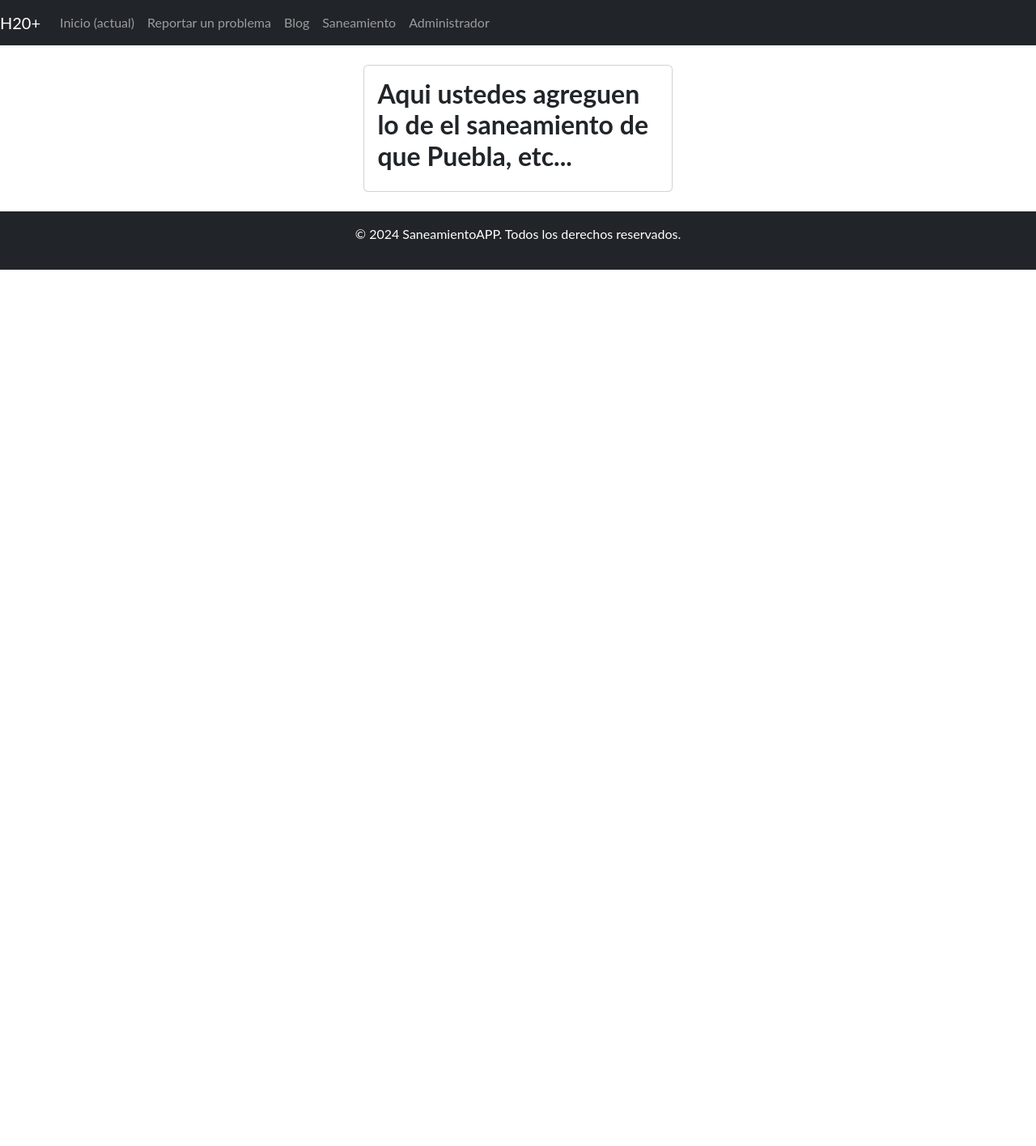
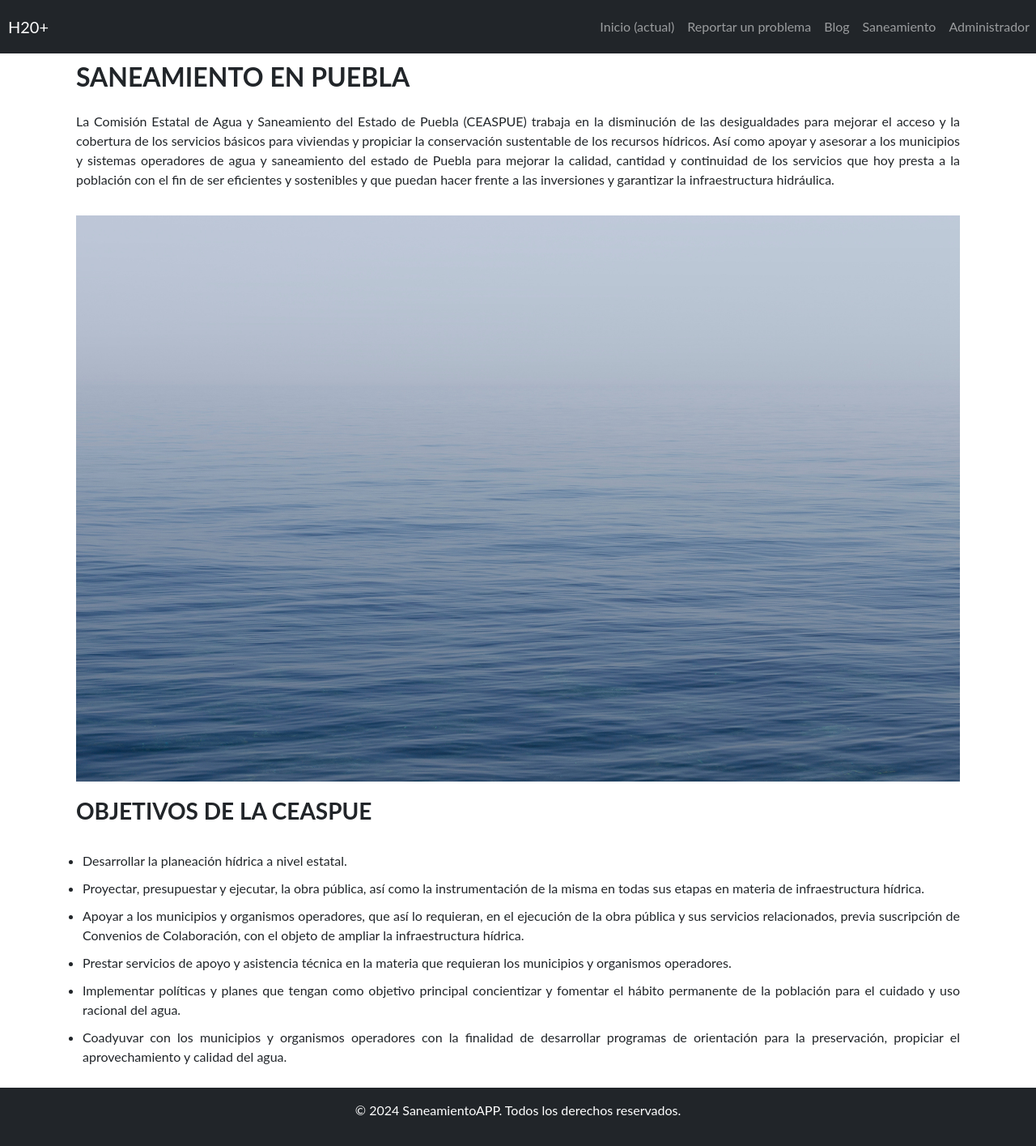
Before and after one commit to joctan-maceda/Proyecto-Final, a PHP site: page /Saneamiento.php in a window 1280 px wide. Shown: the whole page at 81% size. Before the commit the page ends 333 px from the top, so only its background shows below. Run offline with PHP 8.4, Linux system fonts and the light colour scheme.

Commit message:
Se agrego todo lo que tiene que ver con saneamiento

```diff
--- a/H2O/Saneamiento.php
+++ b/H2O/Saneamiento.php
@@ -3,14 +3,46 @@
 <body data-pagina="Saneamiento">
 <?php include 'header.php'; ?>
     <div class="container  d-flex justify-content-center align-items-center">
-      <div class="row p-4  d-flex justify-content-center align-items-center">
-        <div class="col-md-5  d-flex justify-content-center align-items-center">
-          <div class="card  d-flex justify-content-center align-items-center">
-            <div class="card-body  d-flex justify-content-center align-items-center">
-              <h2>Aqui ustedes agreguen lo de el saneamiento de que Puebla, etc...</h2>
-            </div>
-          </div>
+      <div class="card-body d-flex flex-column justify-content-center align-items-center">
+        <div class="row w-100" style="padding-top:10px;">
+            <h2>SANEAMIENTO EN PUEBLA</h2>
         </div>
+
+
+        <div class="row w-100 mt-3 text-justify">
+            <p  style="text-align: justify;">La Comisión Estatal de Agua y Saneamiento del Estado de Puebla (CEASPUE)
+                trabaja en la disminución de las desigualdades para mejorar el acceso y la
+                cobertura de los servicios básicos para viviendas y propiciar la conservación
+                sustentable de los recursos hídricos. Así como apoyar y asesorar a los municipios
+                y sistemas operadores de agua y saneamiento del estado de Puebla para mejorar la calidad,
+                cantidad y continuidad de los servicios que hoy presta a la población con el fin de ser
+                eficientes y sostenibles y que puedan hacer frente a las inversiones y garantizar
+                la infraestructura hidráulica.
+            </p>
+        </div>
+
+        <div class="row w-100 mt-3">
+          <img src="./assets/img/bg-masthead.jpg" alt="Imagen de Saneamiento" class="img-fluid">
+        </div>
+
+        <div class="row w-100" style="padding-top:20px;">
+            <h3>OBJETIVOS DE LA CEASPUE</h3>
+        </div>
+
+        <div class="row w-100 mt-4">
+        <ul class="list-unstyled custom-list" style="list-style-type: disc; padding-left: 20px; text-align: justify;">
+
+          <li style=" margin-bottom: 10px;">Desarrollar la planeación hídrica a nivel estatal.</li>
+          <li style=" margin-bottom: 10px;">Proyectar, presupuestar y ejecutar, la obra pública, así como la instrumentación de la misma en todas sus etapas en materia de infraestructura hídrica.</li>
+          <li style=" margin-bottom: 10px;">Apoyar a los municipios y organismos operadores, que así lo requieran, en el ejecución de la obra pública y sus servicios relacionados, previa suscripción de Convenios de Colaboración, con el objeto de ampliar la infraestructura hídrica.</li>
+          <li style=" margin-bottom: 10px;">Prestar servicios de apoyo y asistencia técnica en la materia que requieran los municipios y organismos operadores.</li>
+          <li style=" margin-bottom: 10px;">Implementar políticas y planes que tengan como objetivo principal concientizar y fomentar el hábito permanente de la población para el cuidado y uso racional del agua.</li>
+          <li style=" margin-bottom: 10px;">Coadyuvar con los municipios y organismos operadores con la finalidad de desarrollar programas de orientación para la preservación, propiciar el aprovechamiento y calidad del agua.</li>
+
+        </ul>
+      </div>
+
+
       </div>
     </div>
 
--- a/H2O/footer.php
+++ b/H2O/footer.php
@@ -1,6 +1,6 @@
 <script src="https://code.jquery.com/jquery-3.3.1.min.js"></script>
     <script src="app.js"></script>
-<footer class="bg-dark text-white text-center py-3">
+<footer class="bg-dark text-white text-center py-3" style=" margin-top: auto; ">
   <p>&copy; 2024 SaneamientoAPP. Todos los derechos reservados.</p>
 </footer>
 </body>
--- a/H2O/header.php
+++ b/H2O/header.php
@@ -9,14 +9,14 @@
 
     <!-- BARRA DE NAVEGACIÓN  -->
     <nav class="navbar navbar-expand-lg navbar-dark bg-dark">
-      <a class="navbar-brand" href=".">H20+</a>
+      <a class="navbar-brand" style="padding:10px;" href=".">H20+</a>
       <button class="navbar-toggler" type="button" data-toggle="collapse" data-target="#navbarSupportedContent" aria-controls="navbarSupportedContent" aria-expanded="false" aria-label="Toggle navigation">
         <span class="navbar-toggler-icon"></span>
       </button>
 
-      <div class="collapse navbar-collapse" id="navbarSupportedContent">
+      <div class="collapse navbar-collapse" id="navbarSupportedContent" style="display: flex; justify-content: flex-end;">
         <!-- Menú principal -->
-        <ul class="navbar-nav ml-auto">
+        <ul class="navbar-nav ml-auto " style="padding-left:10px;">
           <li class="nav-item active">
             <a class="nav-link" href="index.php">Inicio <span class="sr-only">(actual)</span></a>
           </li>
```
Also changed, not shown: H2O/assets/img/bg-showcase-1.jpg (deleted), H2O/assets/img/bg-showcase-2.jpg (deleted), H2O/assets/img/bg-showcase-3.jpg (deleted), H2O/assets/img/testimonials-1.jpg (deleted), H2O/assets/img/testimonials-2.jpg (deleted), H2O/assets/img/testimonials-3.jpg (deleted).
